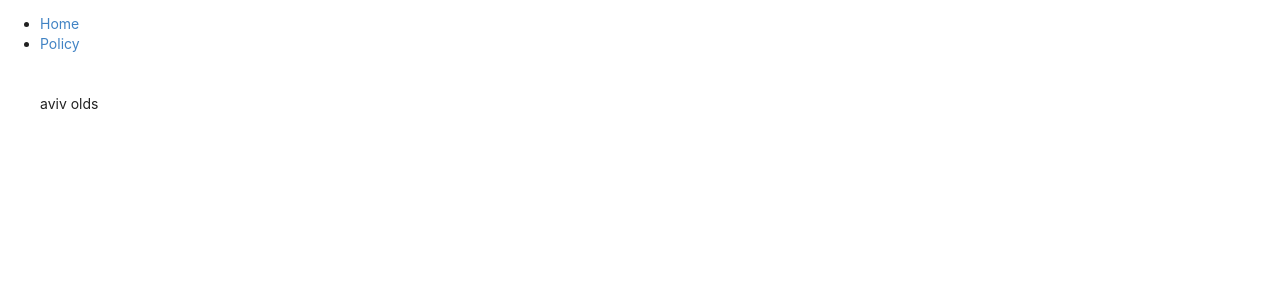
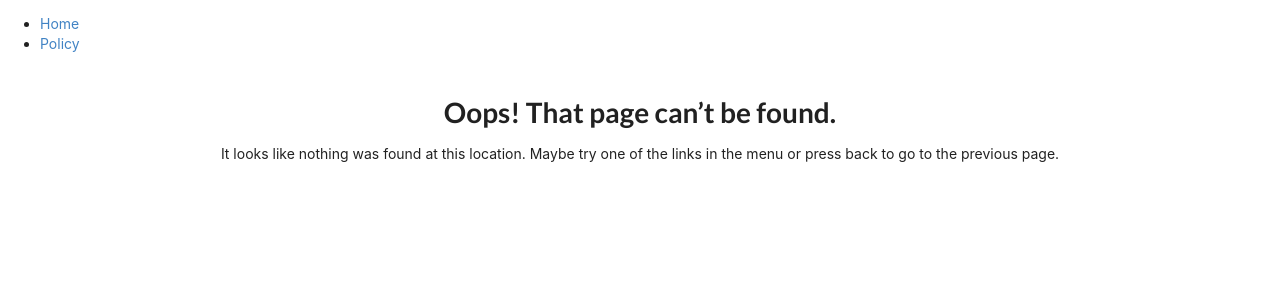
Before and after one commit to vbutrim/rushmyskills, a React (Create React App) app in the folder web/: page /rules in a window 1280 px wide. Shown: the top 300 px of the page. Built offline with nearby package versions, Linux system fonts and the light colour scheme.

Commit message:
styled error page

```diff
--- a/web/src/components/ErrorNotFound.tsx
+++ b/web/src/components/ErrorNotFound.tsx
@@ -4,13 +4,20 @@ import {EmptyProps} from '../common/EmptyProps';
 
 const Div = styled.div`
   margin: 40px;
+  text-align: center;
 `;
 
 class ErrorNotFound extends React.Component<EmptyProps> {
     public render(): React.ReactNode {
         return (
             <Div>
-                aviv olds
+                <div id="error">
+                    <h1 className="notFoundTitle">Oops! That page can’t be found.</h1>
+                    <p className="notFoundDesc">
+                        It looks like nothing was found at this location.
+                        Maybe try one of the links in the menu or press back to go to the previous page.
+                    </p>
+                </div>
             </Div>
         );
     }
--- a/web/src/components/Menu.tsx
+++ b/web/src/components/Menu.tsx
@@ -1,4 +1,4 @@
-import React, {Component} from 'react';
+import React from 'react';
 import {Message} from '../store/system/types';
 
 interface MenuProps {
```
